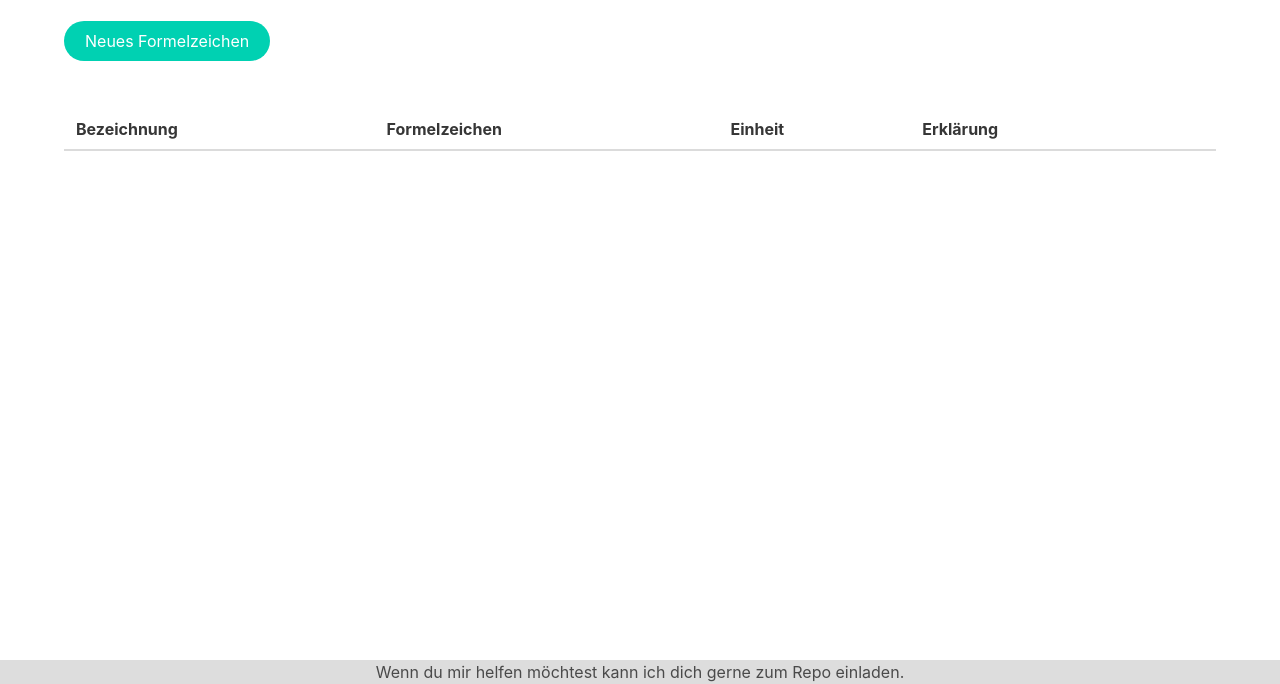
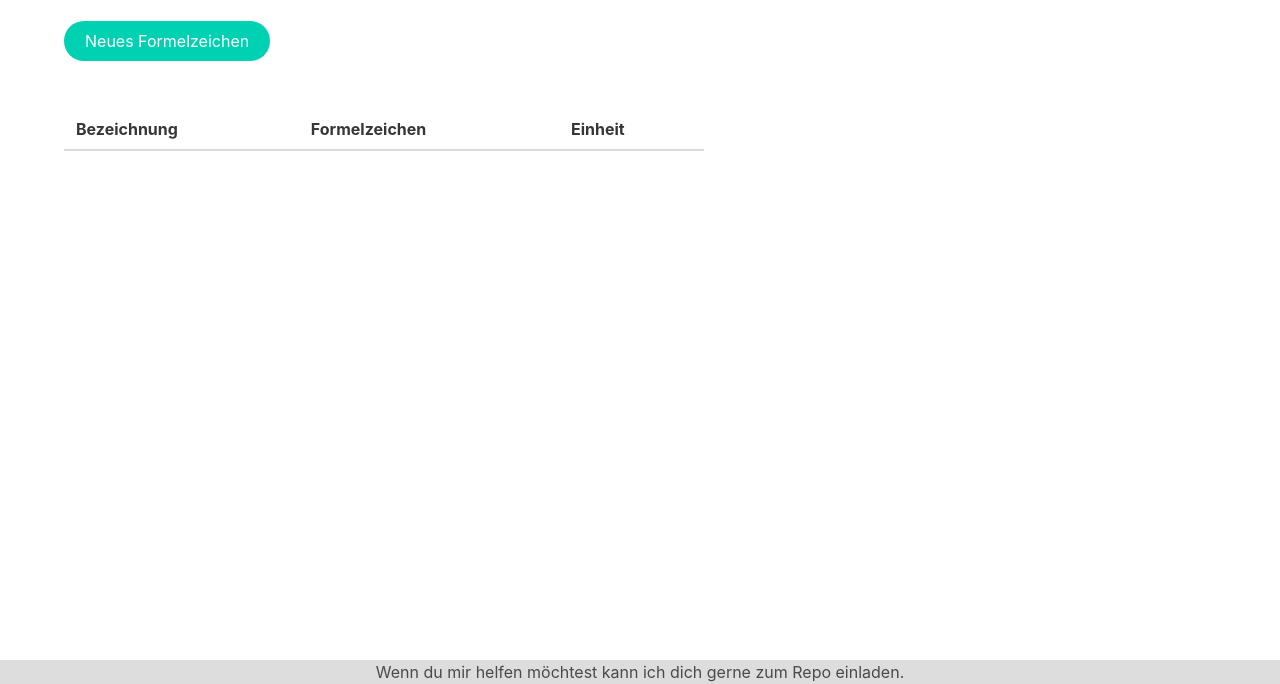
Before and after one commit to KuhlTime/bauelemente-formelsammlung, a website built with Parcel: page src/index.html in a window 1280 px wide. Shown: the part 116-800 px from the top of the page. Built offline with nearby package versions, Linux system fonts and the light colour scheme; no server answers.

Commit message:
Restyle Table

```diff
--- a/src/index.html
+++ b/src/index.html
@@ -20,14 +20,12 @@
       </section>
 
       <div class="container">
-        <table class="table" style="width: 100%; margin-bottom: 42px;">
+        <table class="table" style="width: 100%; margin-bottom: 42px; max-width: 640px;">
           <thead>
             <tr>
-              <th>Bezeichnung</th>
+              <th style="text-align: left;">Bezeichnung</th>
               <th>Formelzeichen</th>
               <th>Einheit</th>
-              <th>Erklärung</th>
-              <th></th>
             </tr>
           </thead>
           <tbody></tbody>
--- a/src/js/pages/dashboard.js
+++ b/src/js/pages/dashboard.js
@@ -42,7 +42,7 @@ function updateUI() {
       ''
     )
 
-    $tr.append($name, $symbol, $unit, $description)
+    $tr.append($name, $symbol, $unit)
     $tbody.append($tr)
   }
 }
```
